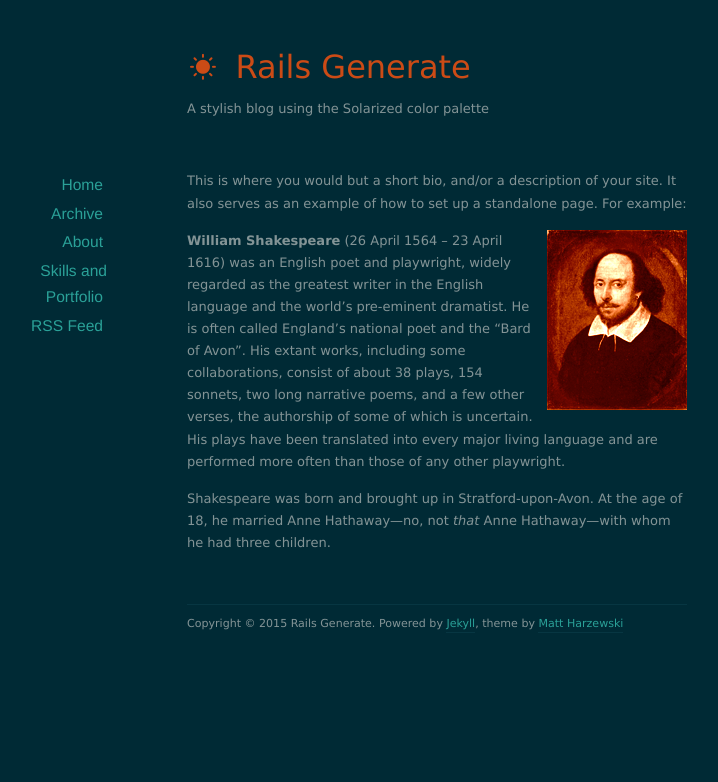
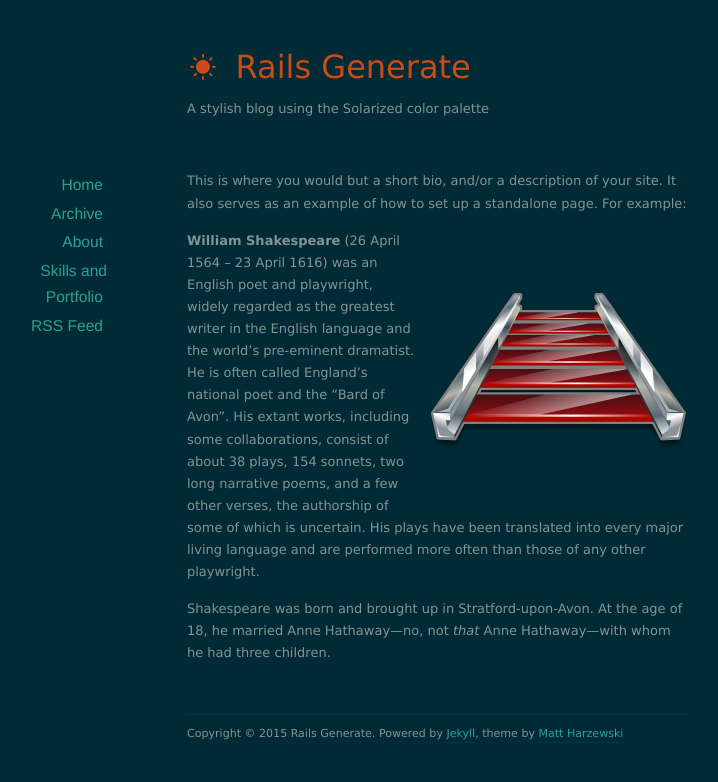
Before and after one commit to calderete/blog.github.io, a Jekyll site: the page built from about/index.markdown, in a window 1280 px wide. Shown: the top 782 px of the page, without its empty margins (203-921 px from the left). Built offline with Jekyll 4.4.1, drawn with Linux system fonts in a browser that asks for light colours; nearby versions of some CDN libraries.

Commit message:
playing with pictures

```diff
--- a/about/index.markdown
+++ b/about/index.markdown
@@ -5,7 +5,7 @@ title: About
 
 This is where you would but a short bio, and/or a description of your site. It also serves as an example of how to set up a standalone page. For example:
 
-<img src="/images/shakespeare.png" class="right" />
+<img src="/images/rails.png" class="right" />
 **William Shakespeare** (26 April 1564 – 23 April 1616) was an English poet and playwright, widely regarded as the greatest writer in the English language and the world's pre-eminent dramatist. He is often called England's national poet and the "Bard of Avon". His extant works, including some collaborations, consist of about 38 plays, 154 sonnets, two long narrative poems, and a few other verses, the authorship of some of which is uncertain. His plays have been translated into every major living language and are performed more often than those of any other playwright.
 
 Shakespeare was born and brought up in Stratford-upon-Avon. At the age of 18, he married Anne Hathaway—no, not *that* Anne Hathaway—with whom he had three children.
```
Also changed, not shown: images/rails.png (added).
